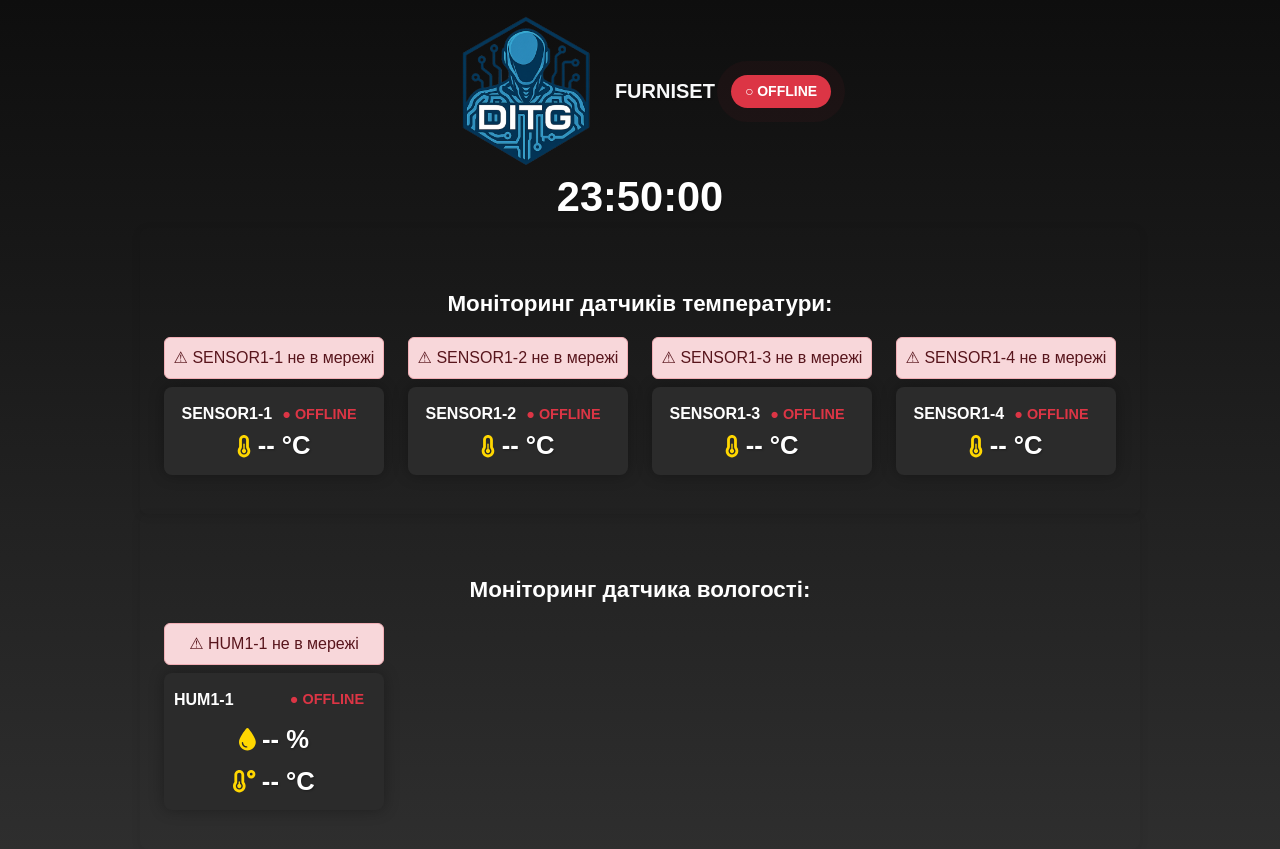
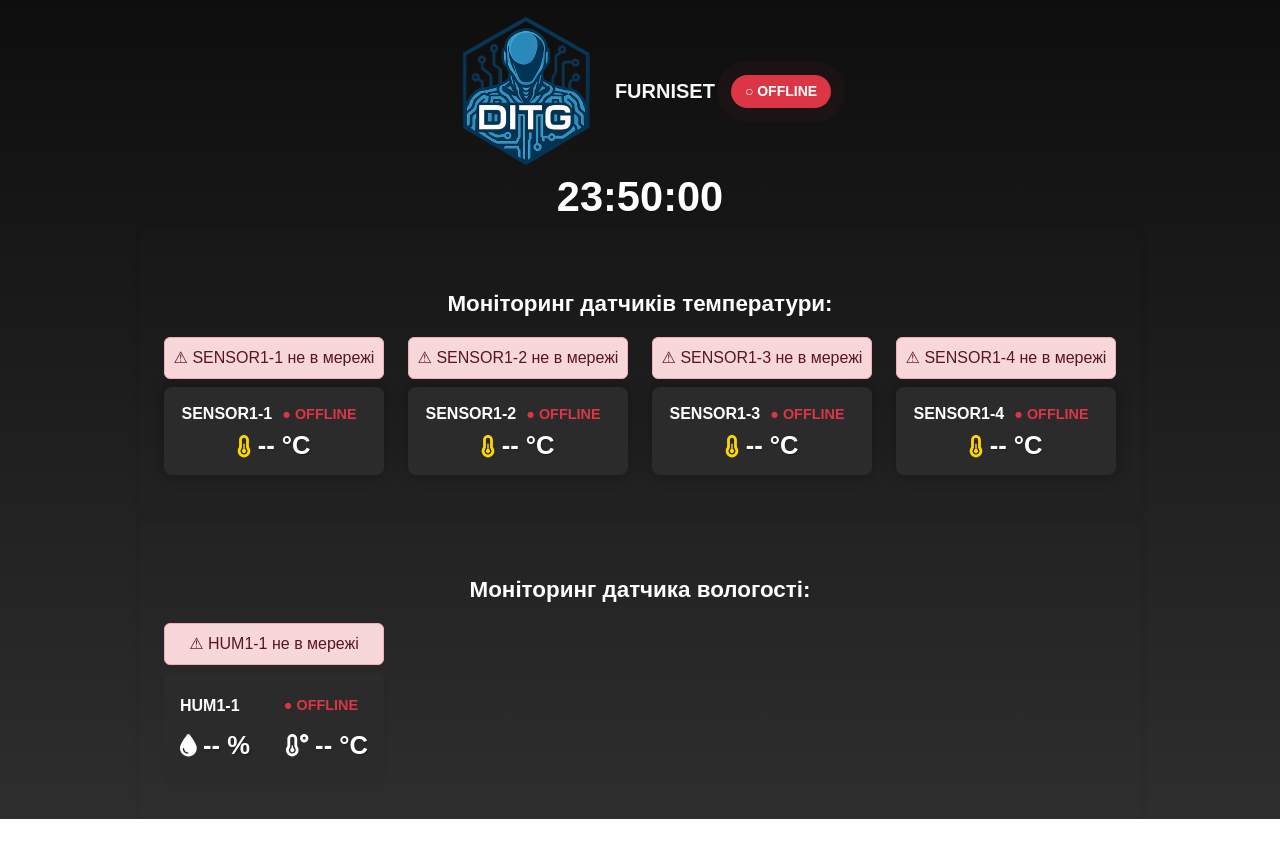
Before and after one commit to DITGDIGENTIS/ditgdigentis, a Next.js app: page /furniset in a window 1280 px wide. After the commit the page ends 819 px from the top, so only its background shows below. Built offline with nearby package versions, Linux system fonts and the light colour scheme; no server answers.

Commit message:
Sensor Humidity

```diff
--- a/src/components/HumidityMonitor.tsx
+++ b/src/components/HumidityMonitor.tsx
@@ -99,7 +99,7 @@ export function HumidityMonitor() {
                 ⚠ {sensor.id} не в мережі
               </div>
             )}
-            <div className="average-temp-block">
+            <div className="average-temp-block p-3 rounded shadow-sm">
               <div className="description-temp-block d-flex justify-content-between mb-2">
                 <strong>{sensor.id}</strong>
                 <button
@@ -109,13 +109,15 @@ export function HumidityMonitor() {
                   ● {sensor.online ? "ONLINE" : "OFFLINE"}
                 </button>
               </div>
-              <div className="average-temp-label">
-                <FontAwesomeIcon icon={faTint} />{" "}
-                <span className="average-temp-data">{sensor.humidity} %</span>
-              </div>
-              <div className="average-temp-label mt-1">
-                <FontAwesomeIcon icon={faTemperatureLow} />{" "}
-                <span className="average-temp-data">{sensor.temperature} °C</span>
+              <div className="average-temp-label d-flex justify-content-between gap-3 text-white">
+                <div>
+                  <FontAwesomeIcon icon={faTint} />{" "}
+                  <span className="average-temp-data fw-bold">{sensor.humidity} %</span>
+                </div>
+                <div>
+                  <FontAwesomeIcon icon={faTemperatureLow} />{" "}
+                  <span className="average-temp-data fw-bold">{sensor.temperature} °C</span>
+                </div>
               </div>
             </div>
           </div>
```
